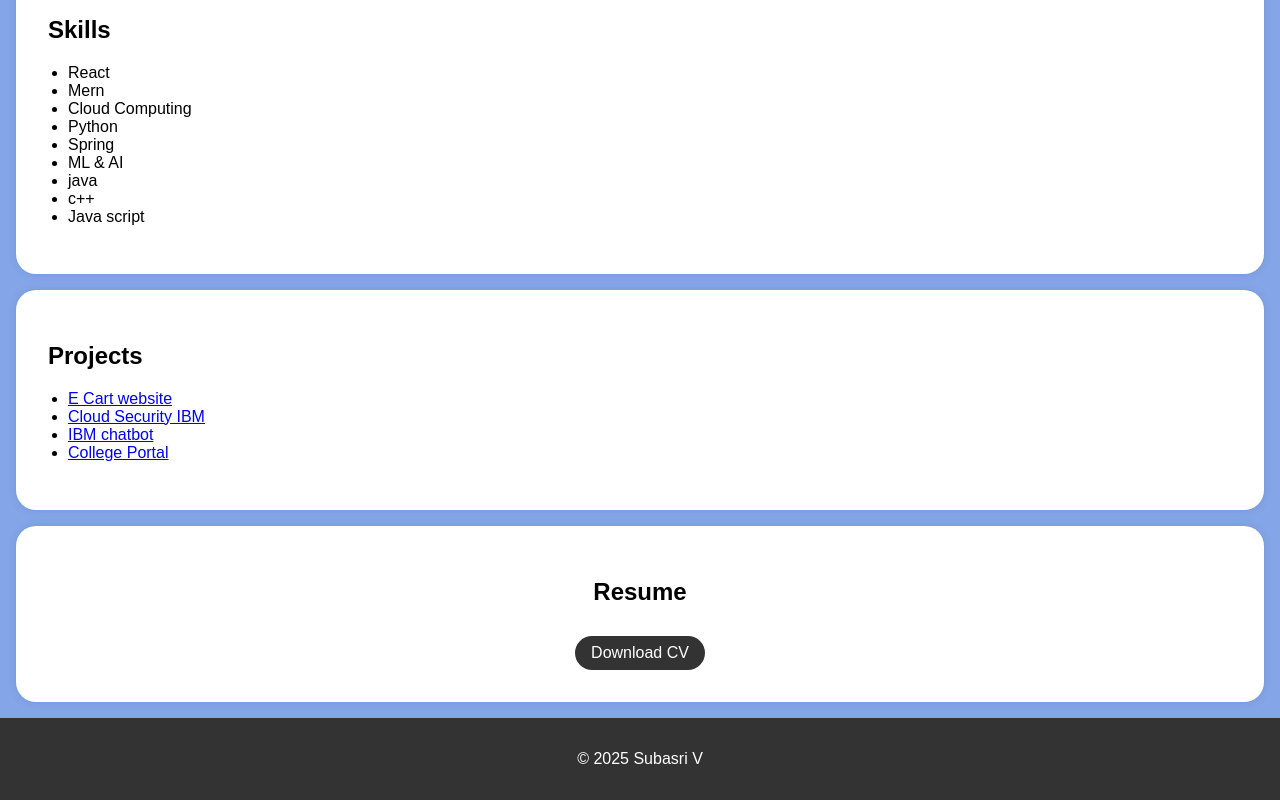
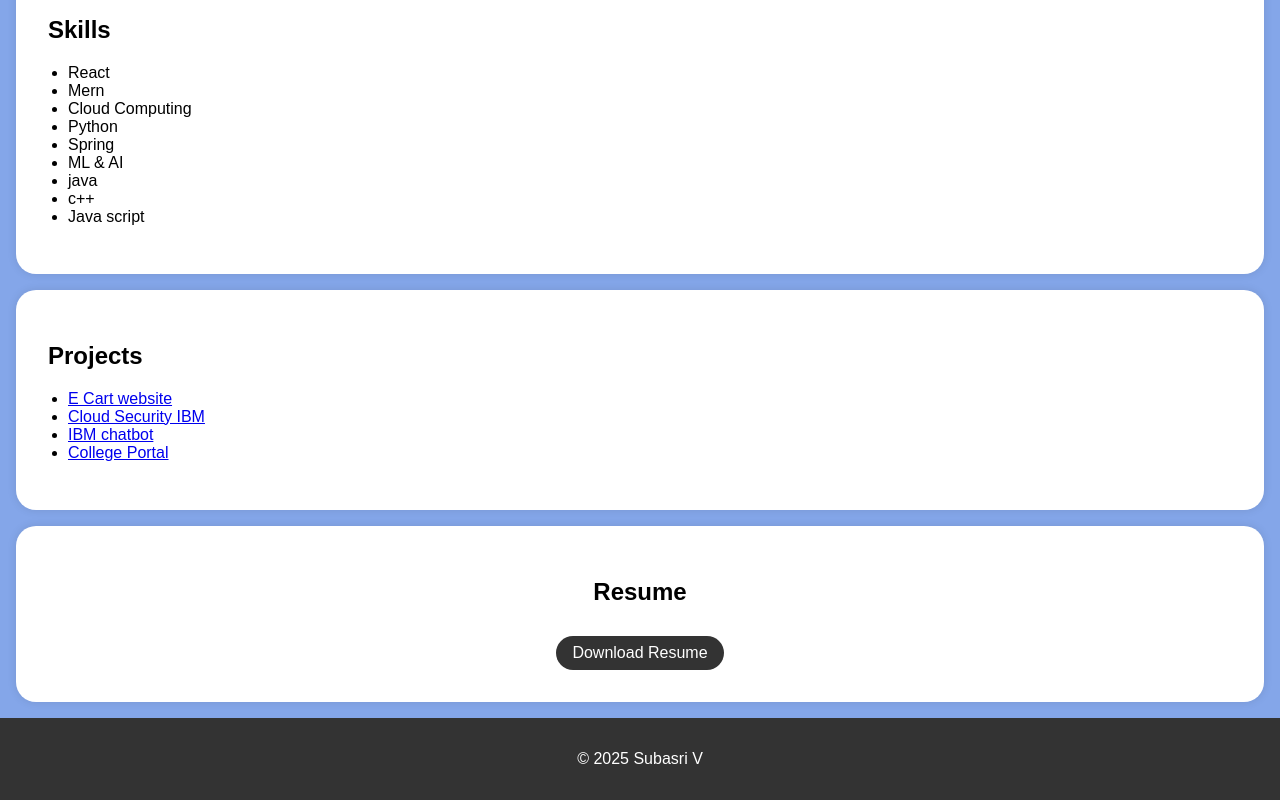
Before and after one commit to Subasri-git/portfolio, a plain HTML site: page index.html in a window 1280 px wide. Shown: the part 700-1500 px from the top of the page. Drawn offline with Linux system fonts and the light colour scheme.

Commit message:
add existing files

```diff
--- a/index.html
+++ b/index.html
@@ -124,7 +124,12 @@
     <section id="about">
         <div class="section-content">
             <h2>About Me</h2>
-            <p>I'm a passionate <b>web development</b> student in my second year, eager to apply my skills in real-world projects through an internship. I specialize in the MERN stack and enjoy building dynamic, user-friendly web applications that enhance user experience and provide seamless digital solutions. I'm committed to learning and staying updated with the latest web development trends, best practices, and security measures. My goal is to contribute to a team where I can grow, collaborate, and gain hands-on experience in developing scalable and high-performance web applications.</p>
+            <p>I'm a passionate <b>web development</b> student in my second year, eager to apply my skills in real-world
+                projects through an internship. I specialize in the MERN stack and enjoy building dynamic, user-friendly
+                web applications that enhance user experience and provide seamless digital solutions. I'm committed to
+                learning and staying updated with the latest web development trends, best practices, and security
+                measures. My goal is to contribute to a team where I can grow, collaborate, and gain hands-on experience
+                in developing scalable and high-performance web applications.</p>
 
         </div>
     </section>
@@ -173,7 +178,7 @@
         <div class="section-content">
             <center>
                 <h2>Resume</h2>
-                <a href="file.pdf" target="_blank" class="download-button">Download CV</a>
+                <a href="file.pdf" target="_blank" class="download-button">Download Resume</a>
             </center>
         </div>
 
```
